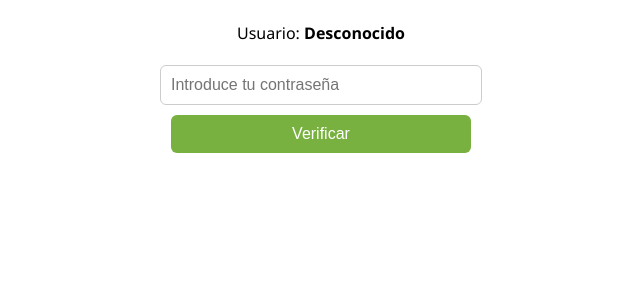
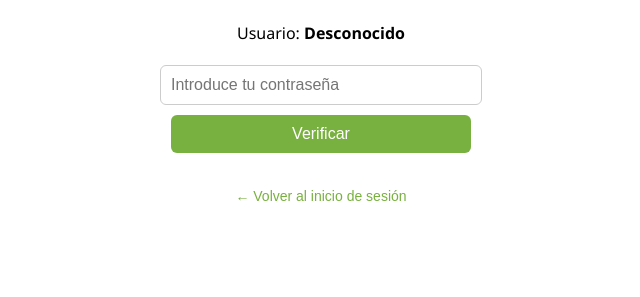
Before and after one commit to agasamue/OcasoProyect, a Flask app: page /verificar-pin in a window 1280 px wide. Shown: the part 142-439 px from the top of the page, without its empty margins (319-959 px from the left). Run offline with Flask 3, Linux system fonts and the light colour scheme.

Commit message:
Update verificar_pin.html

```diff
--- a/app/templates/verificar_pin.html
+++ b/app/templates/verificar_pin.html
@@ -1,4 +1,3 @@
-
 <!DOCTYPE html>
 <html lang="es">
 <head>
@@ -12,6 +11,10 @@
     }
     button {
       background-color: #78b13f; color: white; border: none; cursor: pointer;
+    }
+    .pin-btn {
+      background: none; color: #78b13f; border: none; font-size: 14px;
+      margin-top: 20px; cursor: pointer;
     }
     .flash-message {
       padding: 12px; margin: 20px auto; border-radius: 6px; max-width: 600px; font-weight: bold;
@@ -40,5 +43,9 @@
     <button type="submit">Verificar</button>
   </form>
 
+  <form action="{{ url_for('auth.login') }}">
+    <button class="pin-btn">← Volver al inicio de sesión</button>
+  </form>
+
 </body>
 </html>
```
